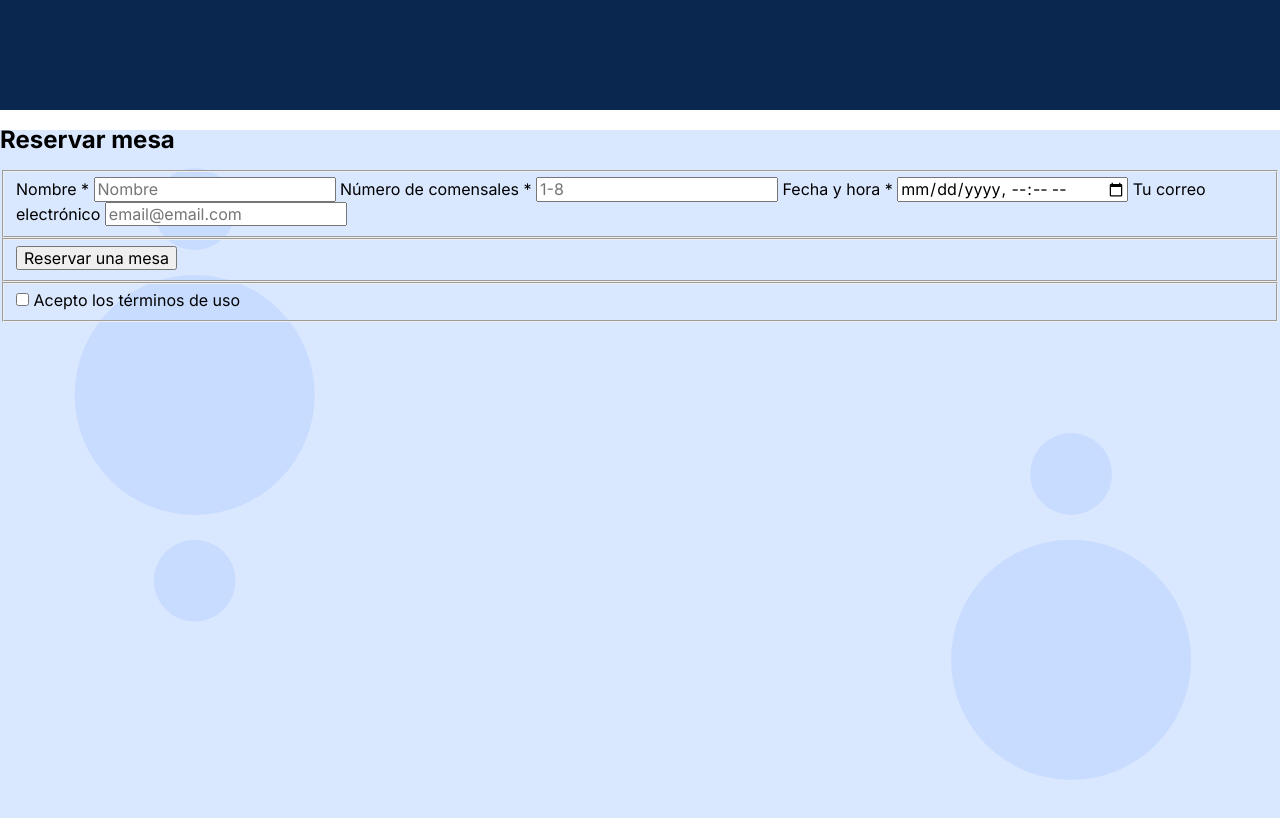
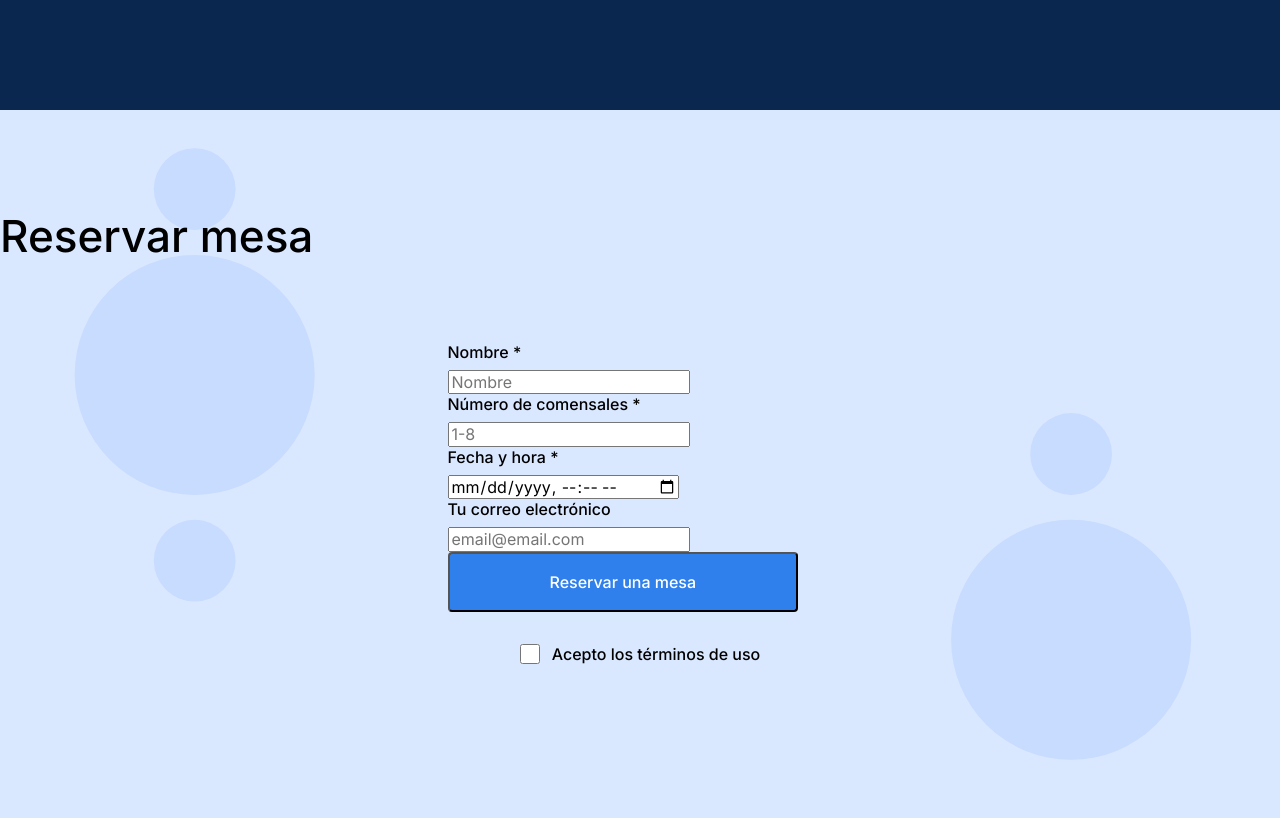
Before and after one commit to Christiam9/web_project_coffeeshop, a plain HTML site: page index.html in a window 1280 px wide. Shown: the part 1490-2308 px from the top of the page. Drawn offline with Linux system fonts and the light colour scheme.

Commit message:
se agregan estilos, a modificar

```diff
--- a/pages/index.css
+++ b/pages/index.css
@@ -201,3 +201,84 @@
   padding: 0;
   margin: 0;
 }
+.reservation__title {
+  font-family: "Inter", Arial, sans-serif;
+  font-style: normal;
+  margin: 0px auto 80px;
+  padding-top: 100px;
+  font-weight: 500;
+  font-size: 44px;
+  line-height: 52px;
+}
+
+.form {
+  max-width: 385px;
+}
+
+.reservation__form {
+  margin: 0 auto 120px;
+}
+
+.form__fieldset {
+  margin: 0;
+  border: 0;
+  padding: 0;
+}
+
+.form__label {
+  font-family: "Inter";
+  font-style: normal;
+  font-weight: 500;
+  font-size: 16px;
+  line-height: 20px;
+  display: block;
+  margin-bottom: 8px;
+}
+
+form__input {
+  font-family: "Inter";
+  font-style: normal;
+  font-weight: normal;
+  font-size: 20px;
+  line-height: 30px;
+  height: 60px;
+  border-color: #838383;
+  margin-bottom: 32px;
+  width: 100%;
+  box-sizing: border-box;
+  border-radius: 4px;
+  padding: 15px 20px;
+}
+.form__button {
+  font-family: "Inter";
+  font-style: normal;
+  font-weight: 500;
+  font-size: 16px;
+  line-height: 20px;
+  background-color: #2f80ed;
+  color: #ffffff;
+  height: 60px;
+  max-width: 385px;
+  margin-bottom: 32px;
+  border-radius: 4px;
+  padding: 0 100px;
+  box-sizing: border-box;
+}
+.form__button: hover {
+  opacity: 70%;
+}
+
+.form__checkbox {
+  height: 20px;
+  width: 20px;
+}
+
+.form__fieldset_el_check {
+  display: flex;
+  justify-content: center;
+}
+
+.form__label_direction-right {
+  display: inline;
+  margin-left: 12px;
+}
```
